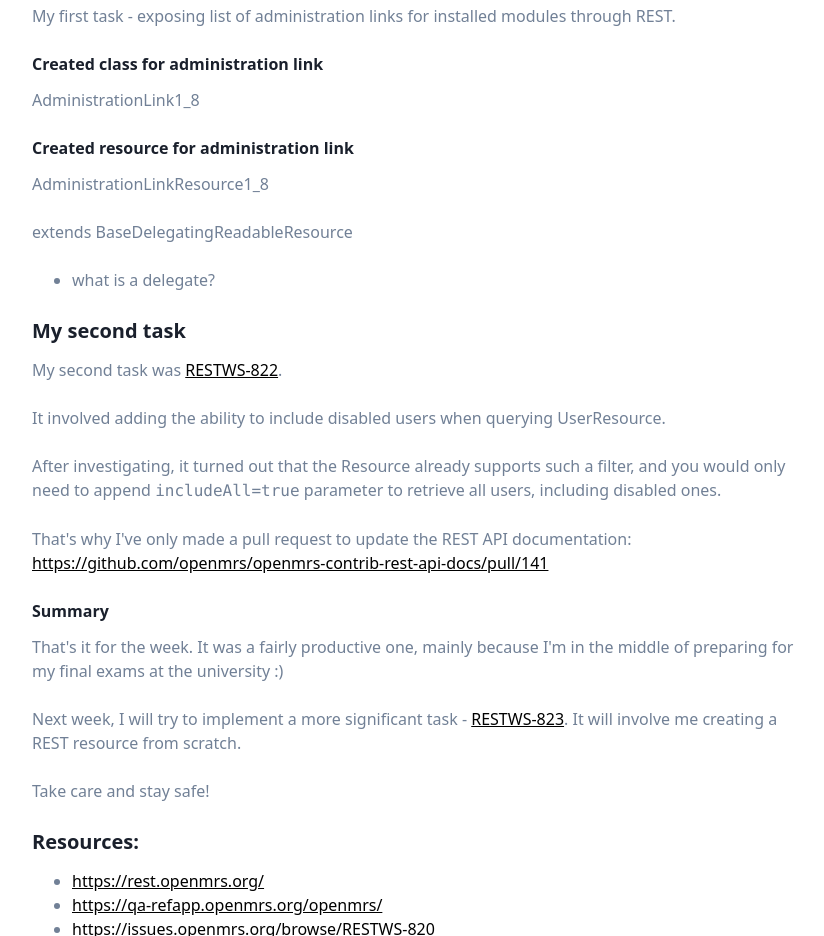
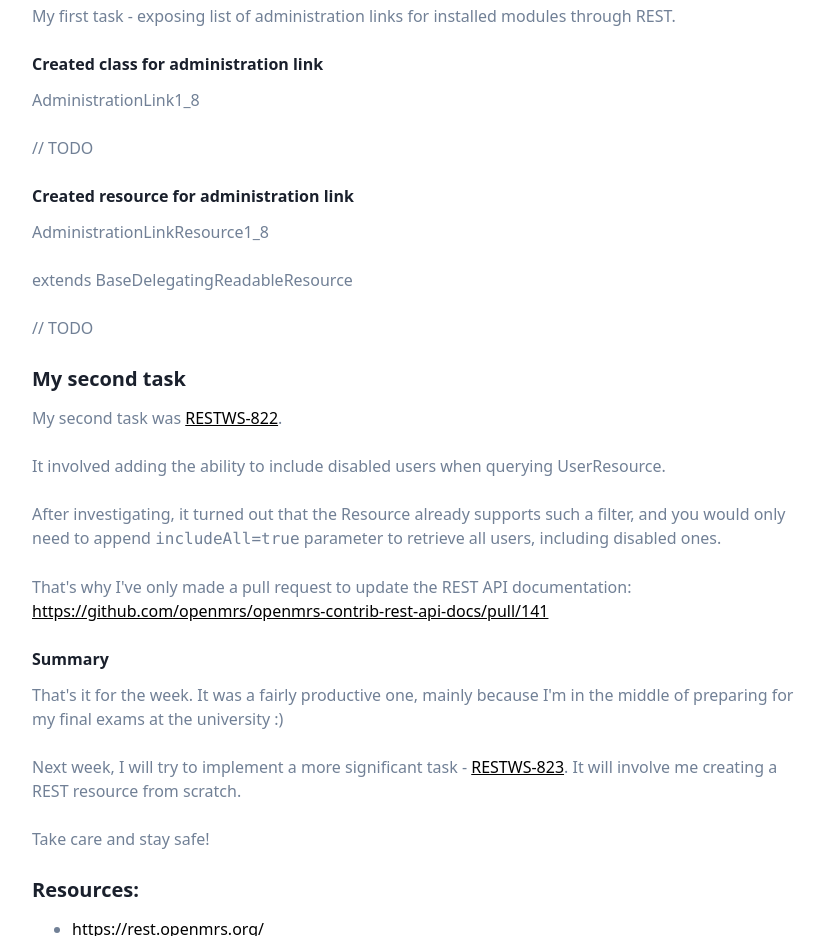
Before and after one commit to BartlomiejRasztabiga/rasztabiga.me, a Gatsby site: page /blog/gsoc-2021-week-1/ in a window 1280 px wide. Shown: the part 1560-2496 px from the top of the page, without its empty margins (64-888 px from the left). Built offline with nearby package versions, Linux system fonts and the light colour scheme; Gatsby itself is replaced by a stand-in of ours.

Commit message:
WIP: week 1 post

```diff
--- a/content/blog/gsoc-2021-week-1/index.md
+++ b/content/blog/gsoc-2021-week-1/index.md
@@ -53,13 +53,15 @@
 
 AdministrationLink1_8
 
+// TODO
+
 #### Created resource for administration link
 
 AdministrationLinkResource1_8
 
 extends BaseDelegatingReadableResource
 
-- what is a delegate?
+// TODO
 
 ### My second task
 
```
